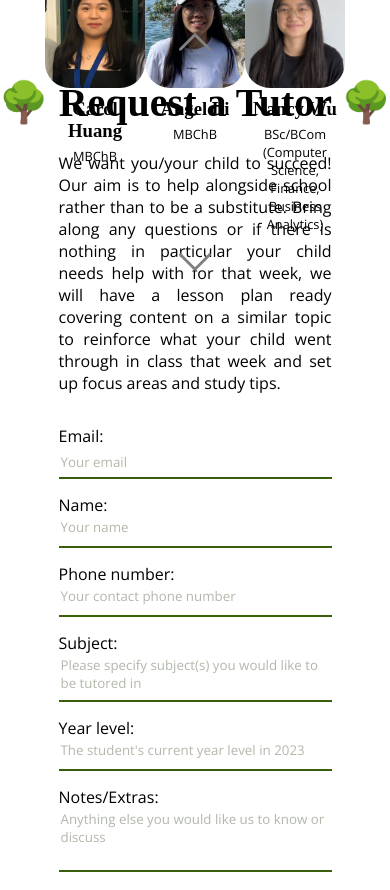
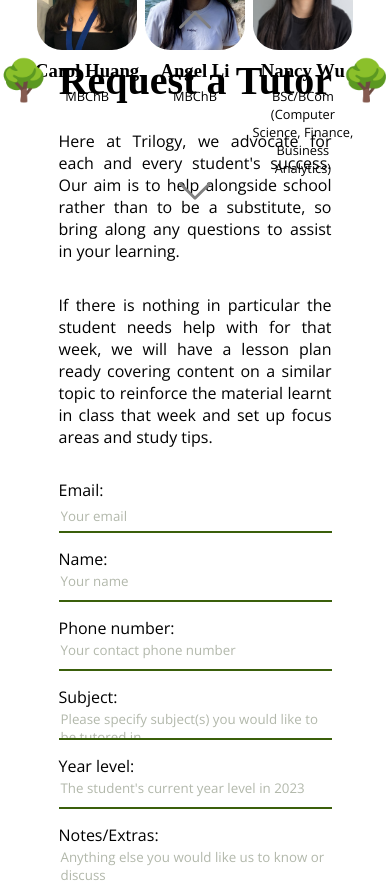
Before and after one commit to nancywu45/trilogy-tutoring, a React (Create React App) app: page / in a window 390 px wide. Shown: the part 2260-3150 px from the top of the page. Built offline with nearby package versions, Linux system fonts and the light colour scheme; a web font is replaced by a local one.

Commit message:
adjusted margins and paragraph content

```diff
--- a/src/pages/RequestATutor.js
+++ b/src/pages/RequestATutor.js
@@ -13,11 +13,14 @@ function RequestATutor() {
 
       <h2 className="sectionTitle">🌳 Request a Tutor 🌳</h2>
       <p>
-        We want you/your child to succeed! Our aim is to help alongside school
-        rather than to be a substitute. Bring along any questions or if there is
-        nothing in particular your child needs help with for that week, we will
-        have a lesson plan ready covering content on a similar topic to
-        reinforce what your child went through in class that week and set up
+        Here at Trilogy, we advocate for each and every student's success. Our
+        aim is to help alongside school rather than to be a substitute, so bring
+        along any questions to assist in your learning.
+      </p>
+      <p>
+        If there is nothing in particular the student needs help with for that
+        week, we will have a lesson plan ready covering content on a similar
+        topic to reinforce the material learnt in class that week and set up
         focus areas and study tips.
       </p>
       {/* <div className="button">
--- a/src/styles/ourteam.css
+++ b/src/styles/ourteam.css
@@ -25,6 +25,16 @@
   text-align: center;
 }
 
+.tutorName {
+  margin-top: 5px;
+  margin-bottom: 5px;
+}
+
+.degree {
+  margin-top: 5px;
+  font-size: 0.8rem;
+}
+
 #navArrowDownTeam img {
   max-width: 2rem;
 }
@@ -39,6 +49,12 @@
 } */
 
 /* RESPONSIVE RULES */
+@media screen and (max-width: 900px) {
+  #navArrowDownTeam img {
+    margin-top: -2rem;
+  }
+}
+
 @media screen and (max-width: 600px) {
   .profiles {
     margin-top: 10px;
@@ -56,14 +72,8 @@
     text-align: center;
   }
 
-  .tutorName {
-    margin-top: 5px;
-    margin-bottom: 5px;
-  }
-
-  .degree {
-    margin-top: 5px;
-    font-size: 0.8rem;
+  .ourteam {
+    width: 83%;
   }
 }
 
--- a/src/styles/requestatutor.css
+++ b/src/styles/requestatutor.css
@@ -38,12 +38,8 @@ textarea:focus {
   outline: none;
 }
 
-.subject textarea {
+.notes textarea {
   height: 3rem;
-}
-
-.notes textarea {
-  height: 4rem;
 }
 
 ::placeholder {
```
